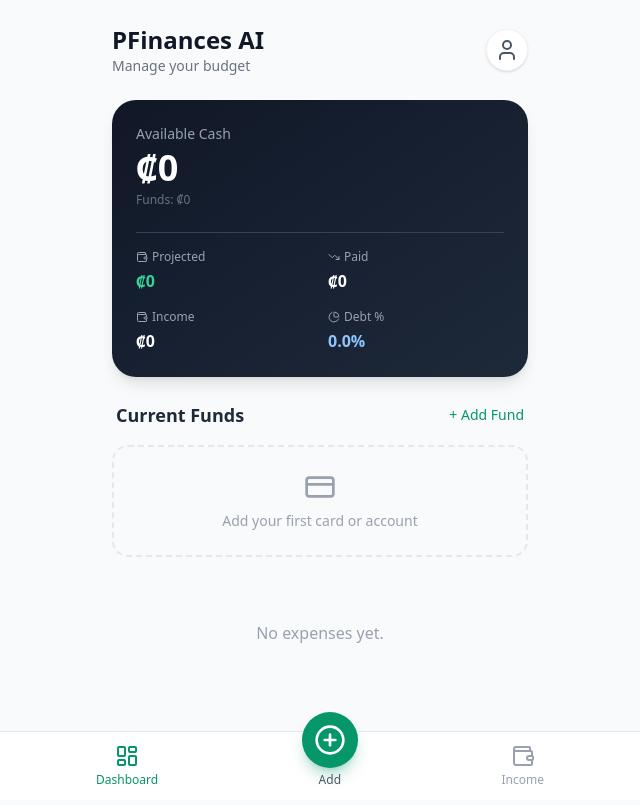
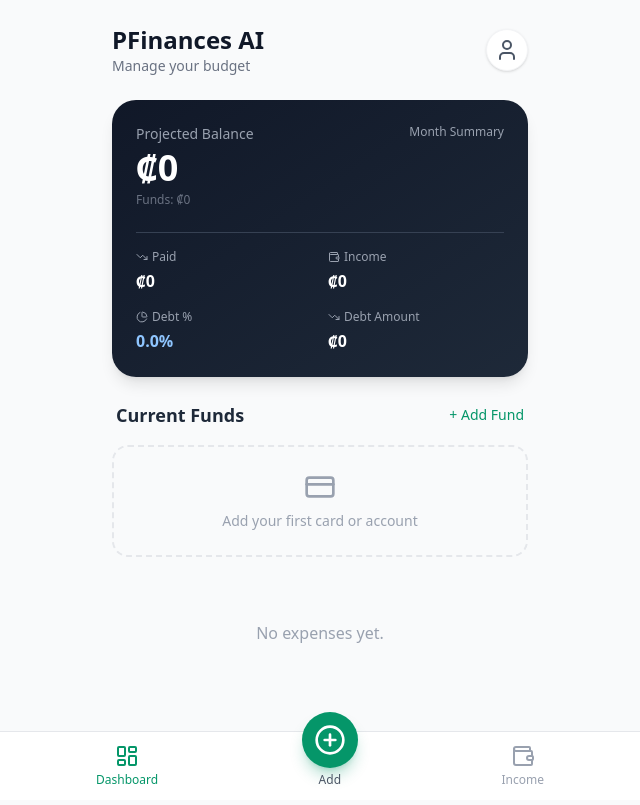
Before and after one commit to fufales/finance-agent-ai-frontend, a React (Vite) app: page / in a window 1280 px wide. Shown: the whole page, without its empty margins (320-960 px from the left). Built offline with nearby package versions, Linux system fonts and the light colour scheme.

Commit message:
update layout and accounting...

```diff
--- a/src/components/SummaryCard.jsx
+++ b/src/components/SummaryCard.jsx
@@ -3,16 +3,17 @@ import { formatCurrency, formatPercentage } from '../utils/format';
 import { Wallet, TrendingDown, PieChart } from 'lucide-react';
 
 const SummaryCard = ({ totals }) => {
-  const { totalIncome, totalExpenses, paidExpenses, projectedBalance, availableBalance, debtPercentage, totalFunds } = totals;
-  const isDeficit = availableBalance < 0;
+  const { totalIncome, totalExpenses, paidExpenses, projectedBalance, availableBalance, debtPercentage, totalFunds, debtExpenses } = totals;
+  const isDeficit = projectedBalance < 0;
 
   return (
-    <div className="bg-gradient-to-br from-gray-900 to-gray-800 text-white p-6 rounded-3xl shadow-lg mb-6">
+    <div className="relative bg-gradient-to-br from-gray-900 to-gray-800 text-white p-6 rounded-3xl shadow-lg mb-6">
+      <div className="absolute top-6 right-6 text-xs text-gray-400 font-medium">Month Summary</div>
       <div className="flex flex-col gap-6">
         <div>
-          <p className="text-gray-400 text-sm font-medium mb-1">Available Cash</p>
+          <p className="text-gray-400 text-sm font-medium mb-1">Projected Balance</p>
           <h1 className={`text-4xl font-bold ${isDeficit ? 'text-red-400' : 'text-white'}`}>
-            {formatCurrency(availableBalance)}
+            {formatCurrency(projectedBalance)}
           </h1>
           <p className="text-gray-500 text-xs mt-1">
             Funds: {formatCurrency(totalFunds)}
@@ -20,15 +21,6 @@ const SummaryCard = ({ totals }) => {
         </div>
 
         <div className="grid grid-cols-2 gap-4 border-t border-gray-700 pt-4">
-          <div>
-            <div className="flex items-center gap-1 text-gray-400 text-xs mb-1">
-              <Wallet className="w-3 h-3" />
-              Projected
-            </div>
-            <p className={`font-semibold ${projectedBalance < 0 ? 'text-red-400' : 'text-money-green-light'}`}>
-              {formatCurrency(projectedBalance)}
-            </p>
-          </div>
           <div>
             <div className="flex items-center gap-1 text-gray-400 text-xs mb-1">
               <TrendingDown className="w-3 h-3" />
@@ -52,6 +44,13 @@ const SummaryCard = ({ totals }) => {
               {formatPercentage(debtPercentage)}
             </p>
           </div>
+          <div>
+            <div className="flex items-center gap-1 text-gray-400 text-xs mb-1">
+              <TrendingDown className="w-3 h-3" />
+              Debt Amount
+            </div>
+            <p className="font-semibold text-white">{formatCurrency(debtExpenses)}</p>
+          </div>
         </div>
       </div>
     </div>
--- a/src/hooks/useFinanceData.js
+++ b/src/hooks/useFinanceData.js
@@ -123,6 +123,7 @@ export const useFinanceData = () => {
       projectedBalance,
       availableBalance,
       debtPercentage,
+      debtExpenses,
     },
   };
 };
```
Also changed, not shown: 1 other file (tests, documents, lock files or other folders).
